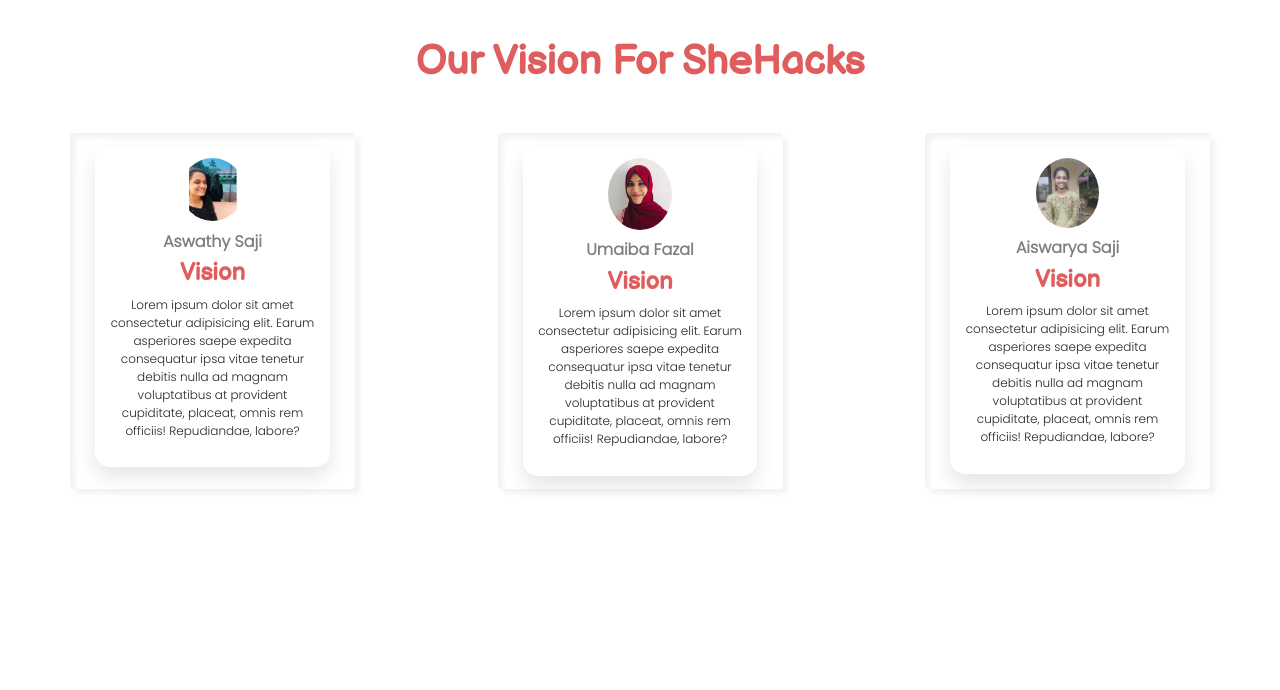
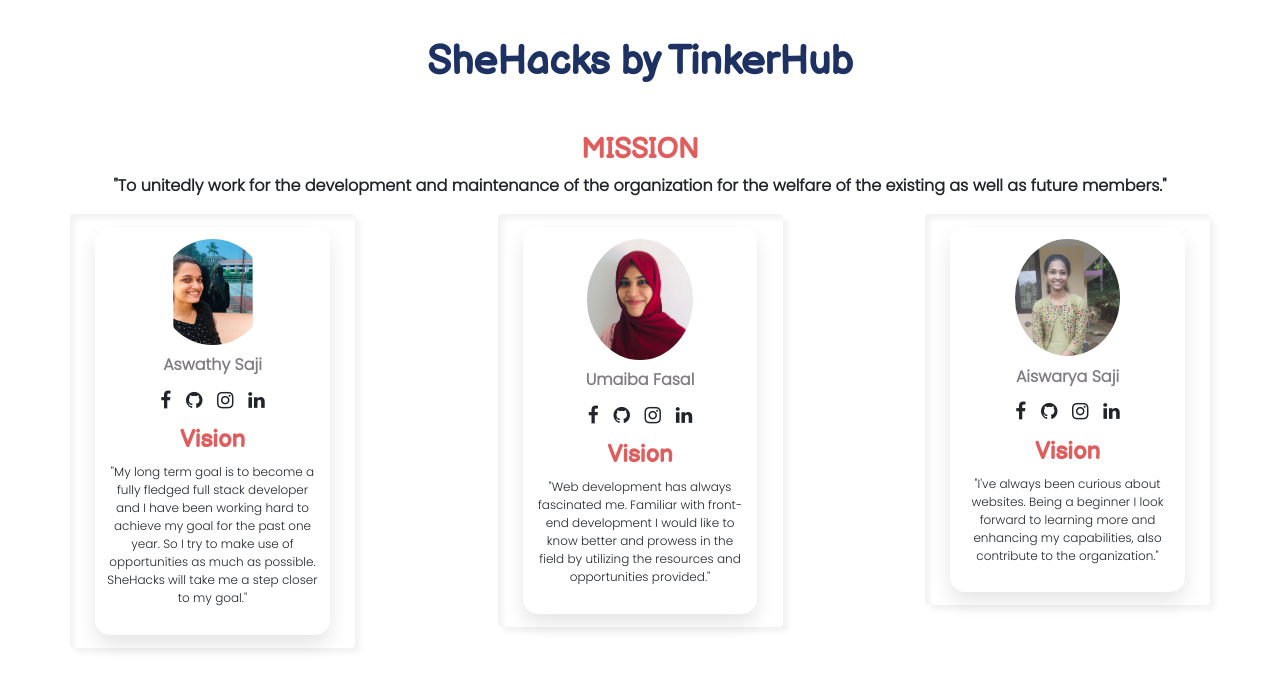
Before and after one commit to aswathysaji/shehacks, a plain HTML site: page index.html in a window 1280 px wide. Drawn offline with nearby package versions, Linux system fonts and the light colour scheme.

Commit message:
modified css

```diff
--- a/index.html
+++ b/index.html
@@ -1,3 +1,4 @@
+
 <!doctype html>
 <html lang="en">
   <head>
@@ -8,21 +9,33 @@
     <link rel="preconnect" href="https://fonts.gstatic.com" crossorigin>
     <link href="https://fonts.googleapis.com/css2?family=Balsamiq+Sans&family=Poppins:wght@300&display=swap" rel="stylesheet">
     <!-- Bootstrap CSS -->
+    <link rel="stylesheet" type="text/css" href="https://stackpath.bootstrapcdn.com/font-awesome/4.7.0/css/font-awesome.min.css">
     <link href="https://cdn.jsdelivr.net/npm/bootstrap@5.1.1/dist/css/bootstrap.min.css" rel="stylesheet" integrity="sha384-F3w7mX95PdgyTmZZMECAngseQB83DfGTowi0iMjiWaeVhAn4FJkqJByhZMI3AhiU" crossorigin="anonymous">
     <link rel="stylesheet" href="style.css">
     <title>SHE Hacks</title>
   </head>
   <body>
-    <h1>Our Vision For SheHacks</h1>
+    <!--h1>Our !--"Vision For SheHacks"</h1!-->
+    <h1>SheHacks by TinkerHub</h1>
+    <div class="mission">
+        <h3>MISSION</h3>
+        <p>"To unitedly work for the development and maintenance of the organization for the welfare of the existing as well as future members."</p>
+    </div>
     <div class="container">
-        <div class="row justify-content-between">
+        <div class="row">
             <div class="col-3 card">
                 <div class="text-center box">
                     <div class="content">
                         <img src="images/Aswathy Saji.jpeg" alt="Aswathy Saji">
                         <h6>Aswathy Saji</h6>
+                        <div class="smedia">
+                            <i class="fa fa-facebook"></i>
+                            <i class="fa fa-github"></i>
+                            <i class="fa fa-instagram"></i>
+                            <i class="fa fa-linkedin"></i>
+                        </div>
                         <h4>Vision</h4>
-                        <p>Lorem ipsum dolor sit amet consectetur adipisicing elit. Earum asperiores saepe expedita consequatur ipsa vitae tenetur debitis nulla ad magnam voluptatibus at provident cupiditate, placeat, omnis rem officiis! Repudiandae, labore?</p>
+                        <p class="detail">"My long term goal is to become a fully fledged full stack developer and I have been working hard to achieve my goal for the past one year. So I try to make use of opportunities as much as possible. SheHacks will take me a step closer to my goal."</p>
                     </div>
                 </div>
             </div>
@@ -30,9 +43,15 @@
                 <div class="text-center box">
                     <div class="content">
                         <img src="images/Umaiba Fazal.jpeg" alt="Umaiba Fazal">
-                        <h6>Umaiba Fazal</h6>
+                        <h6>Umaiba Fasal</h6>
+                        <div class="smedia">
+                            <i class="fa fa-facebook"></i>
+                            <i class="fa fa-github"></i>
+                            <i class="fa fa-instagram"></i>
+                            <i class="fa fa-linkedin"></i>
+                        </div>
                         <h4>Vision</h4>
-                        <p>Lorem ipsum dolor sit amet consectetur adipisicing elit. Earum asperiores saepe expedita consequatur ipsa vitae tenetur debitis nulla ad magnam voluptatibus at provident cupiditate, placeat, omnis rem officiis! Repudiandae, labore?</p>
+                        <p class="detail">"Web development has always fascinated me. Familiar with front-end development I would like to know better and prowess in the field by utilizing the resources and opportunities provided."</p>
                     </div>
                 </div>
             </div>
@@ -41,8 +60,14 @@
                     <div class="content">
                         <img src="images/Aiswarya Saji.jpeg" alt="Aiswarya Saji">
                         <h6>Aiswarya Saji</h6>
+                        <div class="smedia">
+                            <i class="fa fa-facebook"></i>
+                            <i class="fa fa-github"></i>
+                            <i class="fa fa-instagram"></i>
+                            <i class="fa fa-linkedin"></i>
+                        </div>
                         <h4>Vision</h4>
-                        <p>Lorem ipsum dolor sit amet consectetur adipisicing elit. Earum asperiores saepe expedita consequatur ipsa vitae tenetur debitis nulla ad magnam voluptatibus at provident cupiditate, placeat, omnis rem officiis! Repudiandae, labore?</p>
+                        <p class="detail">"I've always been curious about websites. Being a beginner I look forward to learning more and enhancing my capabilities, also contribute to the organization."</p>
                     </div>
                 </div>
             </div>
--- a/style.css
+++ b/style.css
@@ -7,14 +7,29 @@ h1{
     text-align: center;
     font-family: 'Balsamiq Sans', cursive;
     font-weight: bold;
-    padding: 3%;
+    padding:3%;
+    color: #1E3163;
+}
+h3{
+    text-align: center;
+    font-family: 'Balsamiq Sans', cursive;
+    font-weight: bold;
     color: #E05D5D;
 }
+
+.mission p{
+    text-align: center;
+    font-weight: bold;
+}
 img{
-    width: 30%;
+    width: 50%;
     border-radius: 50%;
 }
+.row{
+    justify-content: space-between;
+}
 .container .card{
+    height: 100%;
     border: none;
     box-shadow: inset 5px 5px 5px rgba(0,0,0,0.05),
                 inset -5px -5px 5px rgba(255,255,255,0.5),
@@ -45,3 +60,52 @@ img{
     font-weight: bold;
     font-family: 'Balsamiq Sans', cursive;
 }
+.smedia{
+    margin: 5%;
+    text-align: center;
+}
+.smedia i{
+    cursor: pointer;
+    font-size: 1.2rem;
+    padding:3%;
+}
+.fa-facebook:hover{
+    border-radius: 40%;
+    background:#3b5998;
+    color: white;
+}
+.fa-github:hover{
+    border-radius: 40%;
+    background:#171515;
+    color: white;
+}
+.fa-instagram:hover{
+    border-radius: 40%;
+    background:#b62a8d;
+    color: white;
+}
+.fa-linkedin:hover{
+    border-radius: 40%;
+    background:#0E76A8;
+    color: white;
+}
+
+@media(max-width: 425px){
+    .row{
+        display: inline;
+        text-align: center;
+    }
+    .card{
+        width: 100%;
+        padding: 2% 0;
+        margin: 5% 0;
+    }
+}
+@media(min-width: 768px) and (max-width: 1024px){
+    .row{
+        justify-content: space-between;
+    }
+    .card{
+        width: 30%;
+    }
+}
```
